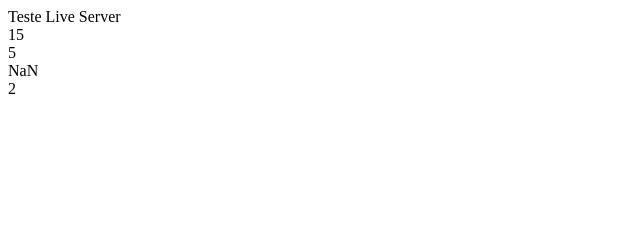
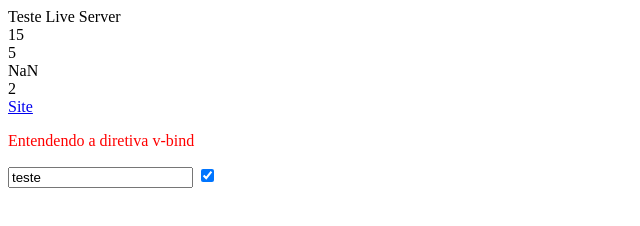
Before and after one commit to gstfnsk/Vue-Project, a plain HTML site: page index.html in a window 1280 px wide. Shown: the whole page, without its empty margins (0-640 px from the left). Drawn offline with nearby package versions, Linux system fonts and the light colour scheme.

Commit message:
Test v-bind

```diff
--- a/index.html
+++ b/index.html
@@ -6,6 +6,11 @@
   <meta name="viewport" content="width=device-width, initial-scale=1.0">
   <script src="./vue.js"></script>
   <title>Document</title>
+  <style>
+    .vermelho {
+      color: red;
+    }
+  </style>
 </head>
 
 <body>
@@ -17,6 +22,10 @@
     {{ multiplicar() }}<br>
     {{ dividir() }}<br>
     <!-- acesso aos atributos definidos em data -->
+    <a :href="site">Site</a>
+    <p v-bind:class="cor">Entendendo a diretiva v-bind</p>
+    <input type="text" :placeholder="instrucaodepreenchimento" :value="valor">
+    <input type="checkbox" :checked="check">
   </div>
 </body>
 <script>
@@ -26,7 +35,12 @@
       message: 'Primeiro template controlado pelo vue',
       // recuperar os métodos em data:
       n1: 10,
-      n2: 5
+      n2: 5,
+      site: 'http://google.com',
+      cor: 'vermelho',
+      instrucaodepreenchimento: 'placeholder diretiva v-bind',
+      valor: 'teste',
+      check: true
     },
     methods: {
       somar: function somar() {
```
